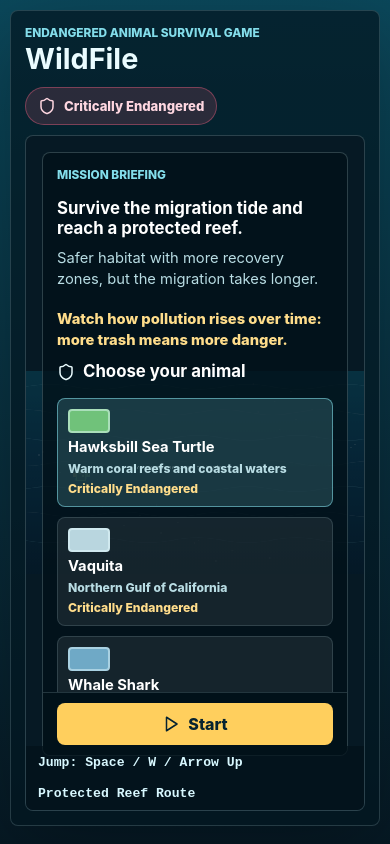
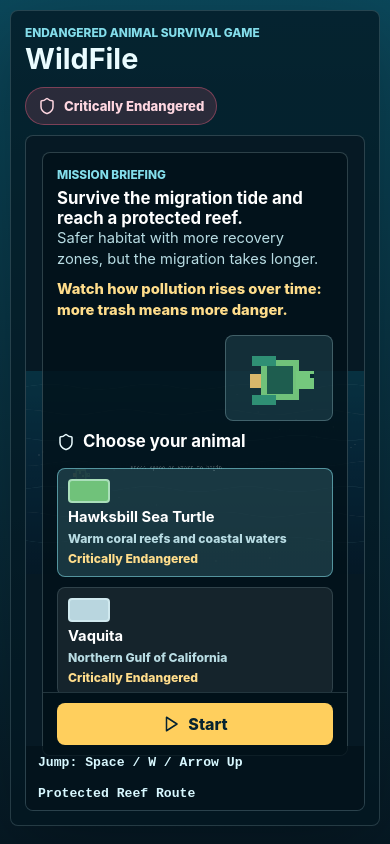
Before and after one commit to serenequacked/animal-hack-26, a React (Vite) app: page / in a window 390 px wide. Built offline with nearby package versions, Linux system fonts and the light colour scheme.

Commit message:
Add animal preview to selection menu

```diff
--- a/src/App.tsx
+++ b/src/App.tsx
@@ -721,10 +721,23 @@ export function App() {
           {gameState !== "playing" && (
             <div className="mission-overlay">
               <div className="mission-scroll">
-                <p className="eyebrow">Mission briefing</p>
-                <h2>{animals[selectedAnimal].mission}</h2>
-                <p>{routes[selectedRoute].description}</p>
-                <p className="action-line">Watch how pollution rises over time: more trash means more danger.</p>
+                <div className="mission-header">
+                  <div>
+                    <p className="eyebrow">Mission briefing</p>
+                    <h2>{animals[selectedAnimal].mission}</h2>
+                    <p>{routes[selectedRoute].description}</p>
+                    <p className="action-line">Watch how pollution rises over time: more trash means more danger.</p>
+                  </div>
+                  <div className={`animal-preview ${selectedAnimal}`} aria-hidden="true">
+                    <span className="preview-tail" />
+                    <span className="preview-body" />
+                    <span className="preview-head" />
+                    <span className="preview-fin top" />
+                    <span className="preview-fin bottom" />
+                    <span className="preview-eye" />
+                    {selectedAnimal === "turtle" && <span className="preview-shell" />}
+                  </div>
+                </div>
 
                 <div className="overlay-section">
                   <div className="icon-title">
--- a/src/styles.css
+++ b/src/styles.css
@@ -271,6 +271,168 @@ canvas {
   padding: 14px;
 }
 
+.mission-header {
+  align-items: start;
+  display: grid;
+  gap: 14px;
+  grid-template-columns: minmax(0, 1fr) 108px;
+}
+
+.animal-preview {
+  background: rgba(131, 221, 234, 0.14);
+  border: 1px solid rgba(208, 248, 255, 0.24);
+  border-radius: 8px;
+  height: 86px;
+  image-rendering: pixelated;
+  position: relative;
+  width: 108px;
+}
+
+.preview-body,
+.preview-head,
+.preview-tail,
+.preview-fin,
+.preview-eye,
+.preview-shell {
+  position: absolute;
+}
+
+.animal-preview.turtle .preview-body {
+  background: #70c27a;
+  height: 40px;
+  left: 35px;
+  top: 24px;
+  width: 38px;
+}
+
+.animal-preview.turtle .preview-shell {
+  background: #1e5d4f;
+  height: 28px;
+  left: 41px;
+  top: 30px;
+  width: 26px;
+}
+
+.animal-preview.turtle .preview-head {
+  background: #74c87d;
+  height: 18px;
+  left: 70px;
+  top: 35px;
+  width: 18px;
+}
+
+.animal-preview.turtle .preview-tail {
+  background: #d8b76b;
+  height: 14px;
+  left: 24px;
+  top: 38px;
+  width: 14px;
+}
+
+.animal-preview.turtle .preview-fin {
+  background: #2f8f74;
+  height: 10px;
+  width: 24px;
+}
+
+.animal-preview.turtle .preview-fin.top {
+  left: 26px;
+  top: 20px;
+}
+
+.animal-preview.turtle .preview-fin.bottom {
+  left: 26px;
+  top: 59px;
+}
+
+.animal-preview.vaquita .preview-body,
+.animal-preview.whaleShark .preview-body {
+  height: 30px;
+  left: 30px;
+  top: 28px;
+  width: 52px;
+}
+
+.animal-preview.vaquita .preview-body {
+  background: #b9d6df;
+}
+
+.animal-preview.whaleShark .preview-body {
+  background: #6fa9c6;
+}
+
+.animal-preview.vaquita .preview-head,
+.animal-preview.whaleShark .preview-head {
+  height: 22px;
+  left: 75px;
+  top: 32px;
+  width: 18px;
+}
+
+.animal-preview.vaquita .preview-head {
+  background: #b9d6df;
+}
+
+.animal-preview.whaleShark .preview-head {
+  background: #6fa9c6;
+}
+
+.animal-preview.vaquita .preview-tail,
+.animal-preview.whaleShark .preview-tail {
+  height: 18px;
+  left: 18px;
+  top: 34px;
+  width: 16px;
+}
+
+.animal-preview.vaquita .preview-tail,
+.animal-preview.vaquita .preview-fin {
+  background: #596d75;
+}
+
+.animal-preview.whaleShark .preview-tail,
+.animal-preview.whaleShark .preview-fin {
+  background: #244c68;
+}
+
+.animal-preview.vaquita .preview-fin,
+.animal-preview.whaleShark .preview-fin {
+  height: 9px;
+  left: 42px;
+  width: 24px;
+}
+
+.animal-preview.vaquita .preview-fin.top,
+.animal-preview.whaleShark .preview-fin.top {
+  top: 20px;
+}
+
+.animal-preview.vaquita .preview-fin.bottom,
+.animal-preview.whaleShark .preview-fin.bottom {
+  top: 57px;
+}
+
+.animal-preview.whaleShark .preview-shell {
+  background: rgba(232, 252, 255, 0.75);
+  height: 5px;
+  left: 45px;
+  top: 36px;
+  width: 5px;
+  box-shadow:
+    12px 0 rgba(232, 252, 255, 0.75),
+    24px 0 rgba(232, 252, 255, 0.75),
+    6px 10px rgba(232, 252, 255, 0.75),
+    18px 10px rgba(232, 252, 255, 0.75);
+}
+
+.preview-eye {
+  background: #062931;
+  height: 4px;
+  left: 84px;
+  top: 38px;
+  width: 4px;
+}
+
 .mission-scroll::-webkit-scrollbar {
   width: 10px;
 }
@@ -497,4 +659,12 @@ canvas {
   .status-pill {
     width: fit-content;
   }
+
+  .mission-header {
+    grid-template-columns: 1fr;
+  }
+
+  .animal-preview {
+    justify-self: end;
+  }
 }
```
